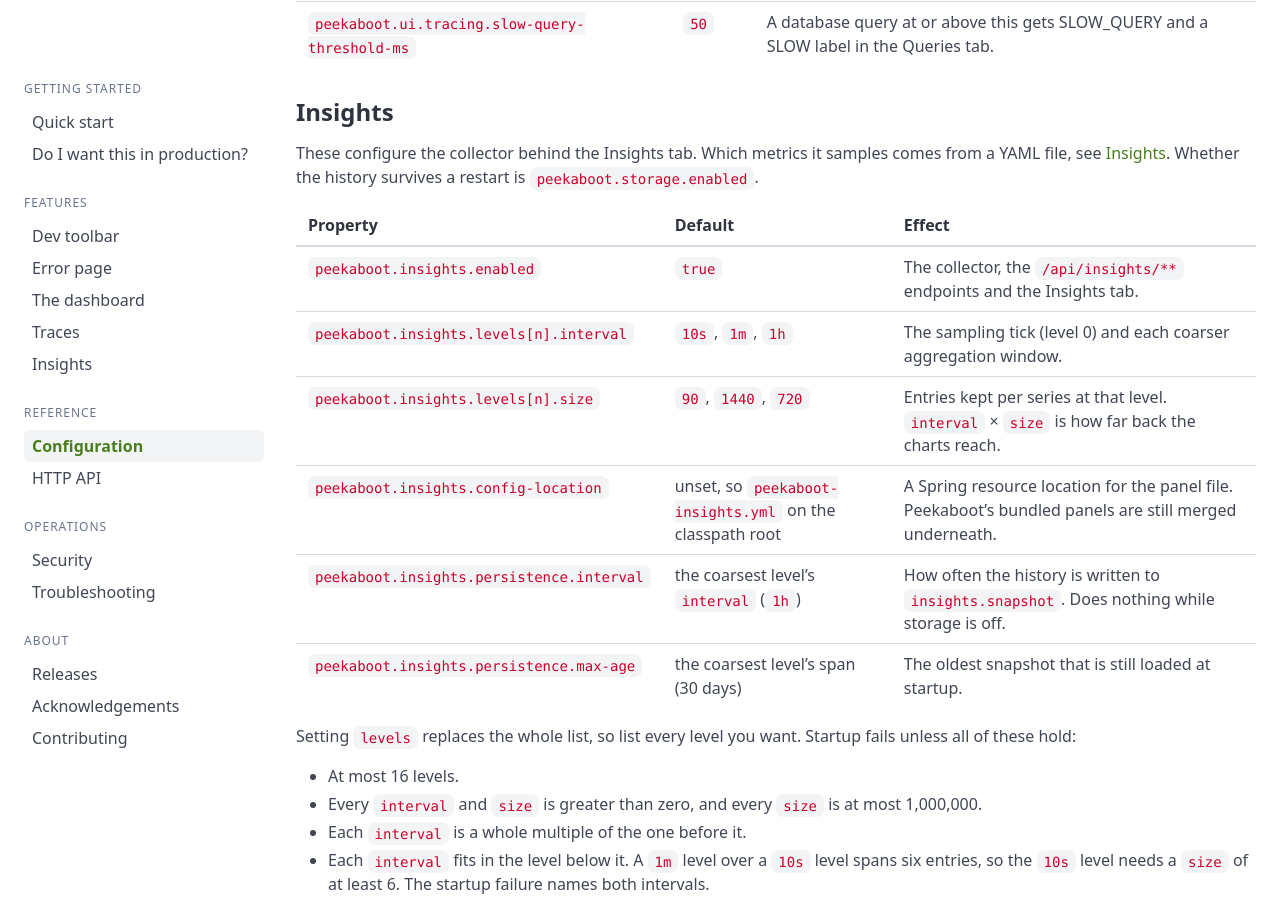
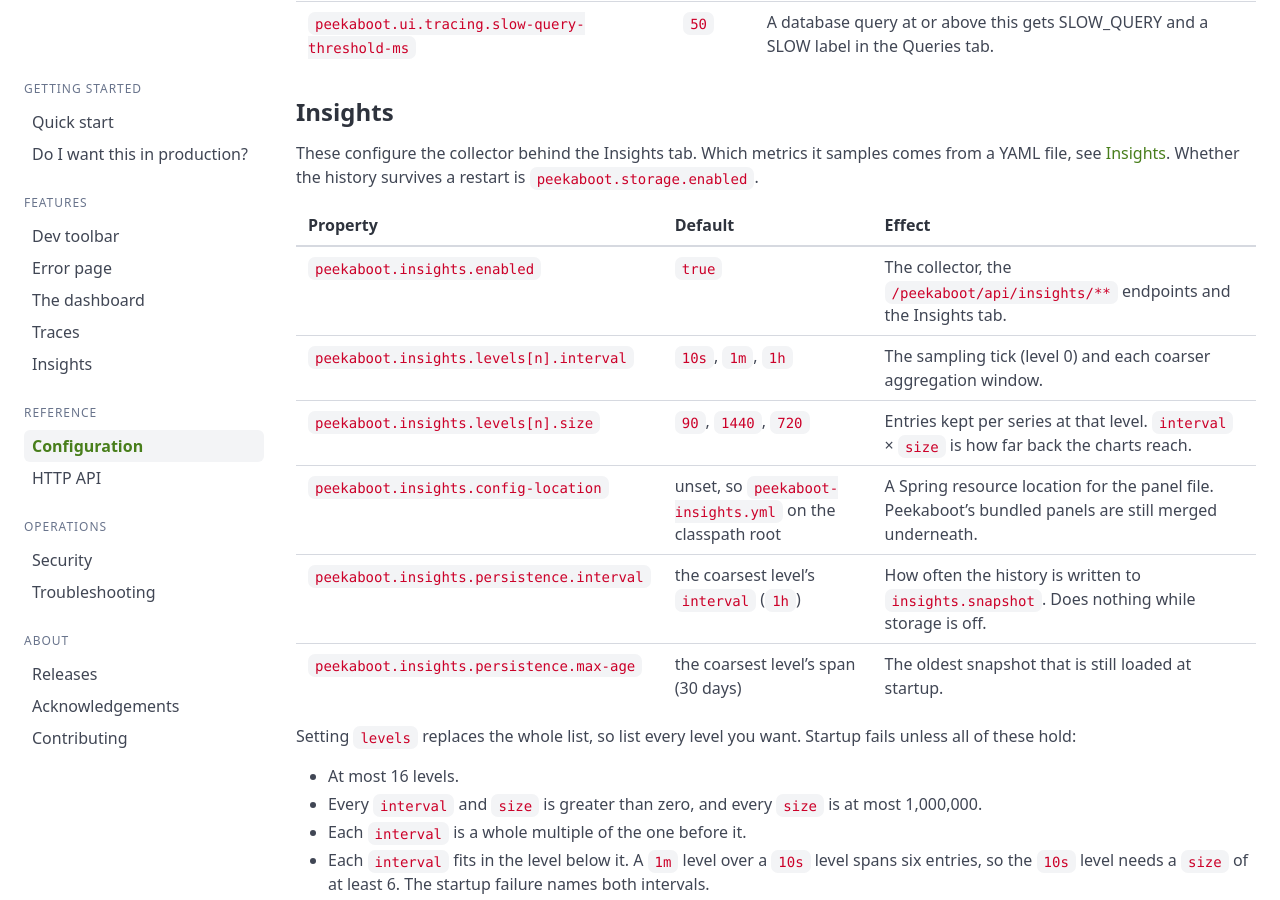
Before and after one commit to peekaboot-org/peekaboot-org.github.io, a Jekyll site: the page built from docs/configuration.md, in a window 1280 px wide and 900 px high, scrolled down 7461 px. Built offline with Jekyll 4.4.1, drawn with Linux system fonts in a browser that asks for light colours.

Commit message:
docs: write the insights path with its prefix

```diff
--- a/docs/configuration.md
+++ b/docs/configuration.md
@@ -288,7 +288,7 @@
 
 | Property | Default | Effect |
 |---|---|---|
-| `peekaboot.insights.enabled` | `true` | The collector, the `/api/insights/**` endpoints and the Insights tab. |
+| `peekaboot.insights.enabled` | `true` | The collector, the `/peekaboot/api/insights/**` endpoints and the Insights tab. |
 | `peekaboot.insights.levels[n].interval` | `10s`, `1m`, `1h` | The sampling tick (level 0) and each coarser aggregation window. |
 | `peekaboot.insights.levels[n].size` | `90`, `1440`, `720` | Entries kept per series at that level. `interval` &times; `size` is how far back the charts reach. |
 | `peekaboot.insights.config-location` | unset, so `peekaboot-insights.yml` on the classpath root | A Spring resource location for the panel file. Peekaboot's bundled panels are still merged underneath. |
```
